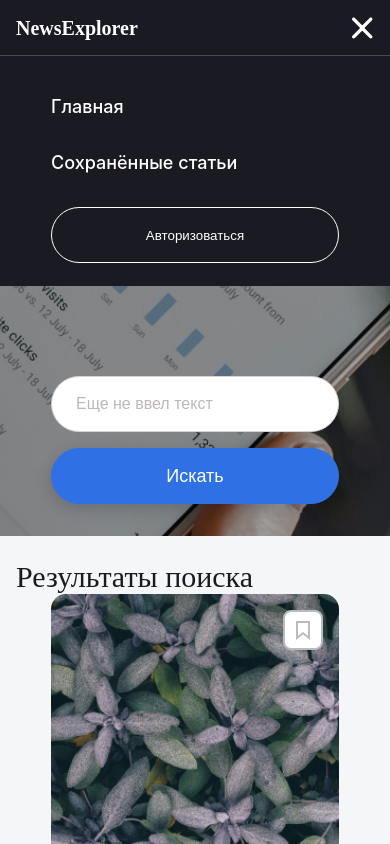
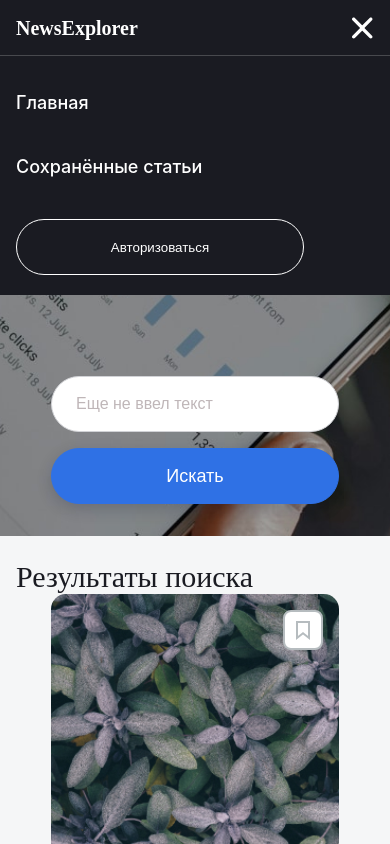
Before and after one commit to YudinArtem90/news-explorer-frontend, a React app: page / in a window 390 px wide. Both pictures are taken after a click on the button 362 px from the left and 28 px from the top of the page. Shown: the top 844 px of the page. Built offline with nearby package versions, Linux system fonts and the light colour scheme.

Commit message:
фикс кнопки авторизации

```diff
--- a/src/components/Header/Header.css
+++ b/src/components/Header/Header.css
@@ -114,7 +114,6 @@
 }
 
 .header__menu-mobile{
-    height: 230px;
     position: absolute;
     background-color:#1A1B22;
     width: 100%;
@@ -163,6 +162,7 @@
     .header__authorization{
         width: 288px;
         height: 56px;
+        margin-bottom: 20px;
     }
 
     .header__right-container{
@@ -177,6 +177,11 @@
 
     .header__left-container{
         width: 50%;
+    }
+
+    .header__menu-mobile{
+        justify-content: flex-start;
+        padding-left: 16px;
     }
 }
 
--- a/src/components/Header/Header.js
+++ b/src/components/Header/Header.js
@@ -64,7 +64,7 @@ function Header(props) {
           openMenu ?
               <div className="header__menu-mobile">
                 <Navigation mainPage={mainPage} openMenu={openMenu} savedNews={savedNews}/>
-                <button className="header__authorization" onClick={openModal}>Авторизоваться</button>
+                { mainPage ? <button className="header__authorization" onClick={openModal}>Авторизоваться</button> : null }
               </div> : null
         }
       </div>
--- a/src/components/Navigation/Navigation.css
+++ b/src/components/Navigation/Navigation.css
@@ -8,10 +8,8 @@
 
 .header__menu-ul-mobile{
     list-style-type: none;
-    padding: 0;
-    width: 288px;
-    height: 112px;
-    margin: 16px 0 0;
+    padding: 35px 0 40px;
+    margin: 0;
     display: grid;
 }
 
@@ -46,8 +44,8 @@
         display: none;
     }
 
-    .header__menu-li{
-        width: 200px;
+    .header__menu-li:first-child{
+        margin-bottom: 40px;
     }
 }
 
@@ -61,7 +59,6 @@
 
 @media (min-width: 481px){
     .header__menu-li{
-        /* border-bottom: 2px #fff solid; */
         height: 100%;
         display: flex;
         align-items: center;
```
